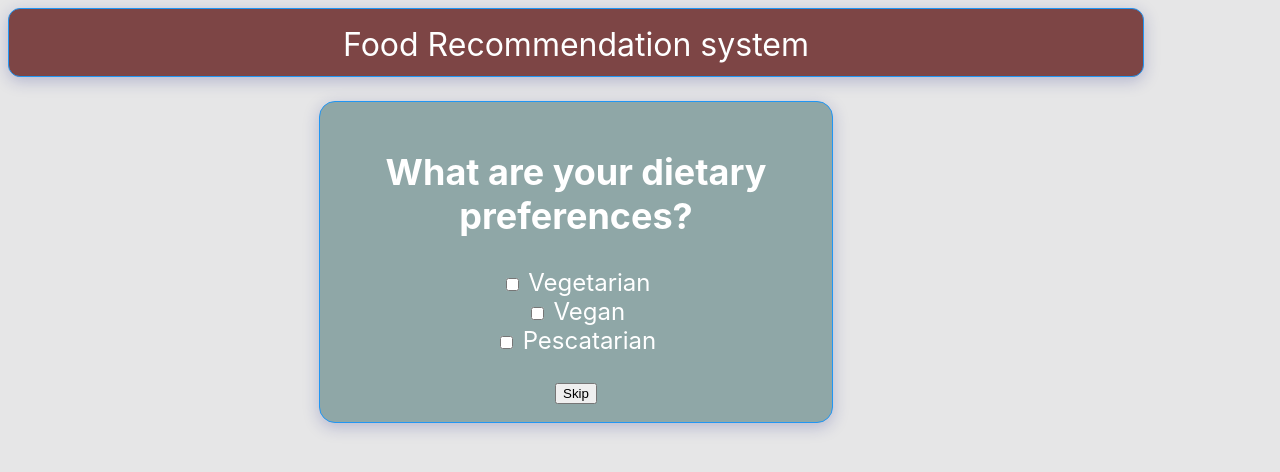
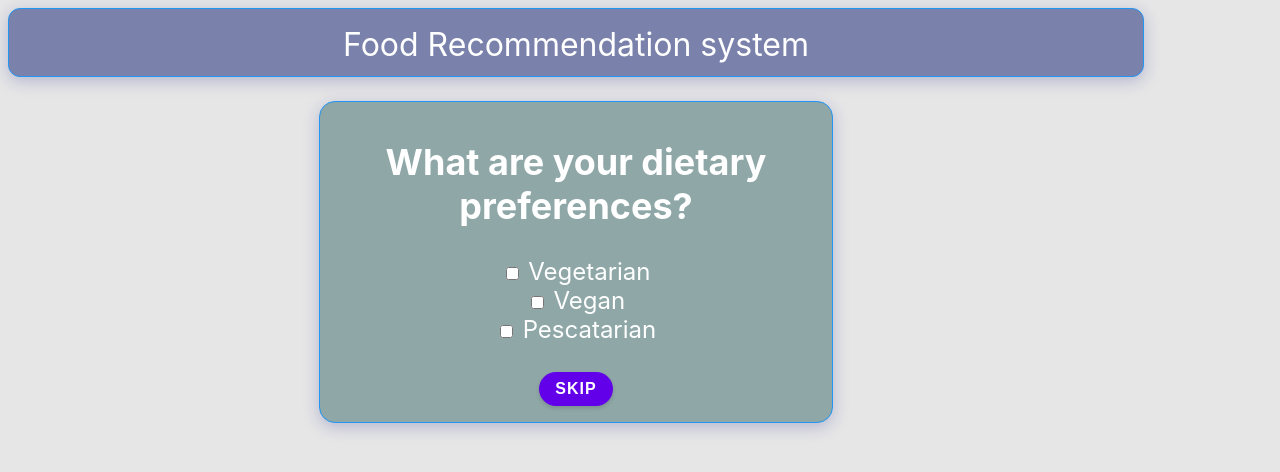
Before and after one commit to RaymondHuang44/AI-Food-Recomendation-system-CPSC-481-Project, a React (Create React App) app in the folder food-rec-frontend/: page / in a window 1280 px wide. Shown: the top 472 px of the page. Built offline with nearby package versions, Linux system fonts and the light colour scheme.

Commit message:
change name and updated colors and buttons

```diff
--- a/food-rec-frontend/src/App.css
+++ b/food-rec-frontend/src/App.css
@@ -12,7 +12,7 @@ body {
 }
 
 .header {
-  background-color: #7d4545;
+  background-color: #7A82AB;
   color: white;
   font-size: 2rem;
   text-align: center;
@@ -66,7 +66,7 @@ body {
 }
 
 .results-panel {
-  background-color: #5b765b;
+  background-color: #307473;
   color: white;
   font-size: 1.2rem;
   border-radius: 8px;
@@ -119,3 +119,27 @@ body {
   border: 1px solid #2196f3;
   transition: box-shadow 0.3s ease;
 }
+
+.material-button {
+  background: #6200ea;              /* Material deep purple */
+  color: #fff;                      /* White text */
+  border: none;
+  border-radius: 18px;              /* Rounded corners */
+  min-width: 64px;                  /* As shown in the image */
+  padding: 8px 16px;                /* Top/bottom, left/right */
+  font-size: 1rem;
+  font-weight: bold;
+  text-transform: uppercase;        /* Uppercase text */
+  letter-spacing: 1px;
+  box-shadow: 0 2px 4px rgba(0,0,0,0.15);
+  cursor: pointer;
+  transition: background 0.2s, box-shadow 0.2s;
+  margin: 8px 0;
+  outline: none;
+}
+
+.material-button:hover,
+.material-button:focus {
+  background: #3700b3;              /* Slightly darker on hover/focus */
+  box-shadow: 0 4px 8px rgba(0,0,0,0.18);
+}
--- a/food-rec-frontend/src/components/RecipeCard.css
+++ b/food-rec-frontend/src/components/RecipeCard.css
@@ -1,5 +1,5 @@
 .recipe-card {
-  background: #5b765b;
+  background: #12664f;
   color: white;
   border-radius: 12px;
   box-shadow: 0 4px 16px rgba(31,38,135,0.2);
--- a/food-rec-frontend/src/pages/AllergiesAndRestrictions.js
+++ b/food-rec-frontend/src/pages/AllergiesAndRestrictions.js
@@ -87,10 +87,10 @@ const AllergiesAndRestrictions = ({ onNext, onBack }) => {
                         /> Gluten
                     </label>
                     <div style={{ marginTop: 20 }}>
-                        <button type="button" onClick={onBack} style={{ marginRight: 10 }}>
+                        <button className="material-button" type="button" onClick={onBack} style={{ marginRight: 10 }}>
                             Back
                         </button>
-                        <button type="submit" style={{ marginTop: 20 }}>Get Recommendations</button>
+                        <button className="material-button" type="submit" style={{ marginTop: 20 }}>Get Recommendations</button>
                     </div>
                 </form>
             </div>
--- a/food-rec-frontend/src/pages/CuisinePreferences.js
+++ b/food-rec-frontend/src/pages/CuisinePreferences.js
@@ -79,10 +79,10 @@ const CuisinePreferences = ({ onNext, onBack }) => {
                         </label>
                     </div>
                     <div style={{ marginTop: 20 }}>
-                        <button type="button" onClick={onBack} style={{ marginRight: 10 }}>
+                        <button className="material-button" type="button" onClick={onBack} style={{ marginRight: 10 }}>
                             Back
                         </button>
-                        <button type="submit">
+                        <button className="material-button" type="submit">
                             {cuisines.length === 0 ? 'Skip' : 'Next'}
                         </button>
                     </div>
--- a/food-rec-frontend/src/pages/DietaryPreferences.js
+++ b/food-rec-frontend/src/pages/DietaryPreferences.js
@@ -46,7 +46,7 @@ const DietaryPreferences = ({ onNext }) => {
                         /> Pescatarian
                     </label><br />
                     <div style={{ marginTop: 20 }}>
-                        <button type="submit">
+                        <button className="material-button" type="submit">
                             {dietary.length === 0 ? 'Skip' : 'Next'}
                         </button>
                     </div>
--- a/food-rec-frontend/src/pages/HealthGoals.js
+++ b/food-rec-frontend/src/pages/HealthGoals.js
@@ -46,10 +46,10 @@ const HealthGoals = ({ onNext, onBack }) => {
                         /> General Health
                     </label><br />
                     <div style={{ marginTop: 20 }}>
-                        <button type="button" onClick={onBack} style={{ marginRight: 10 }}>
+                        <button className="material-button" type="button" onClick={onBack} style={{ marginRight: 10 }}>
                             Back
                         </button>
-                        <button type="submit">
+                        <button className="material-button" type="submit">
                             {goal === '' ? 'Skip' : 'Next'}
                         </button>
                     </div>
--- a/food-rec-frontend/src/pages/IngredientPreferences.js
+++ b/food-rec-frontend/src/pages/IngredientPreferences.js
@@ -52,10 +52,10 @@ const IngredientPreferences = ({ onNext, onBack }) => {
                         /> Tofu
                     </label><br />
                     <div style={{ marginTop: 20 }}>
-                        <button type="button" onClick={onBack} style={{ marginRight: 10 }}>
+                        <button className="material-button" type="button" onClick={onBack} style={{ marginRight: 10 }}>
                             Back
                         </button>
-                        <button type="submit">
+                        <button className="material-button" type="submit">
                             {ingredients.length === 0 ? 'Skip' : 'Next'}
                         </button>
                     </div>
--- a/food-rec-frontend/src/pages/ResultsPage.js
+++ b/food-rec-frontend/src/pages/ResultsPage.js
@@ -7,7 +7,7 @@ const ResultsPage = ({ filters, results, onSearch }) => {
   return (
     <div className="container">
       <div className="header">
-        Food Recommendation system
+        CraveWise
       </div>
       <div className="results-container">
         <div className="filters-panel">
```
